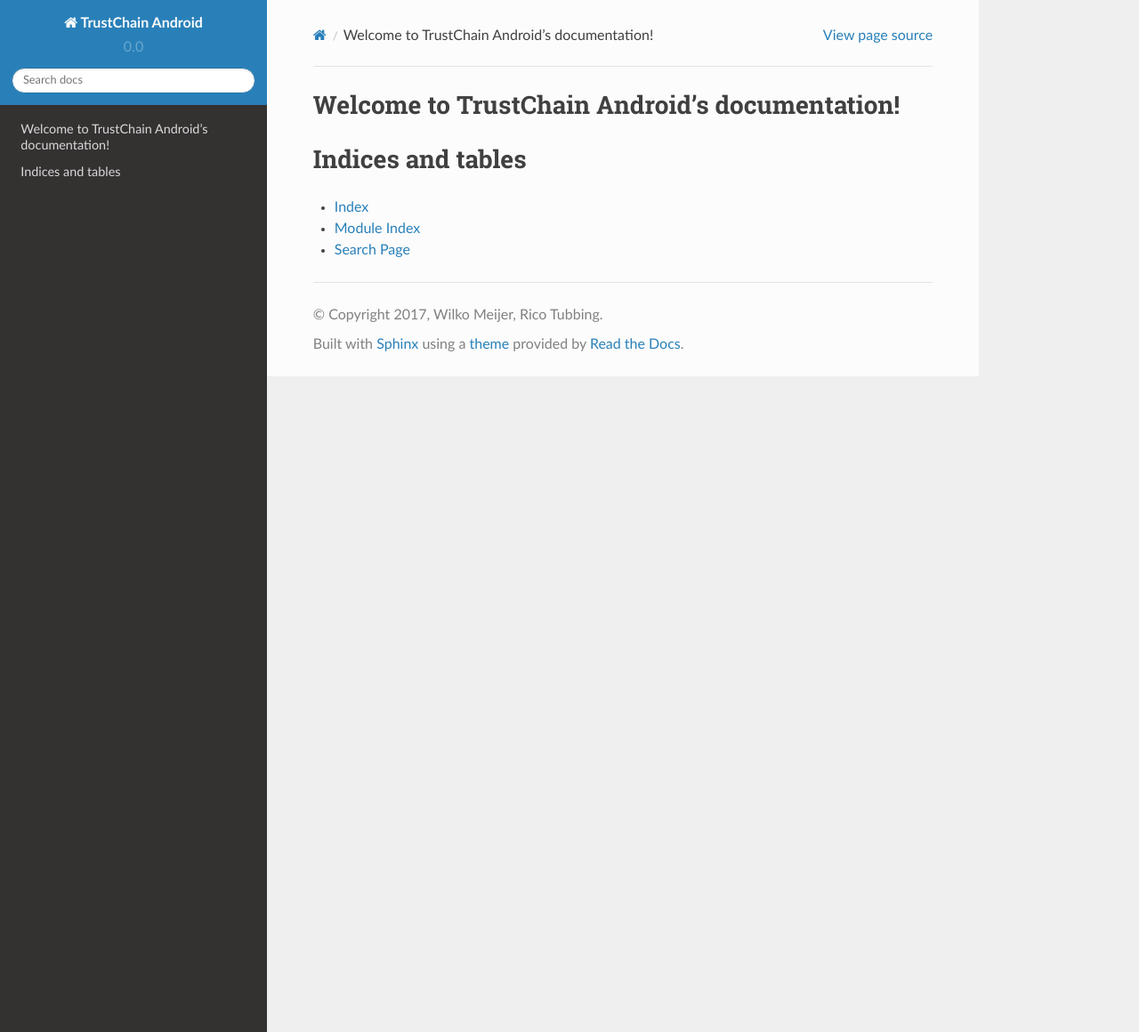
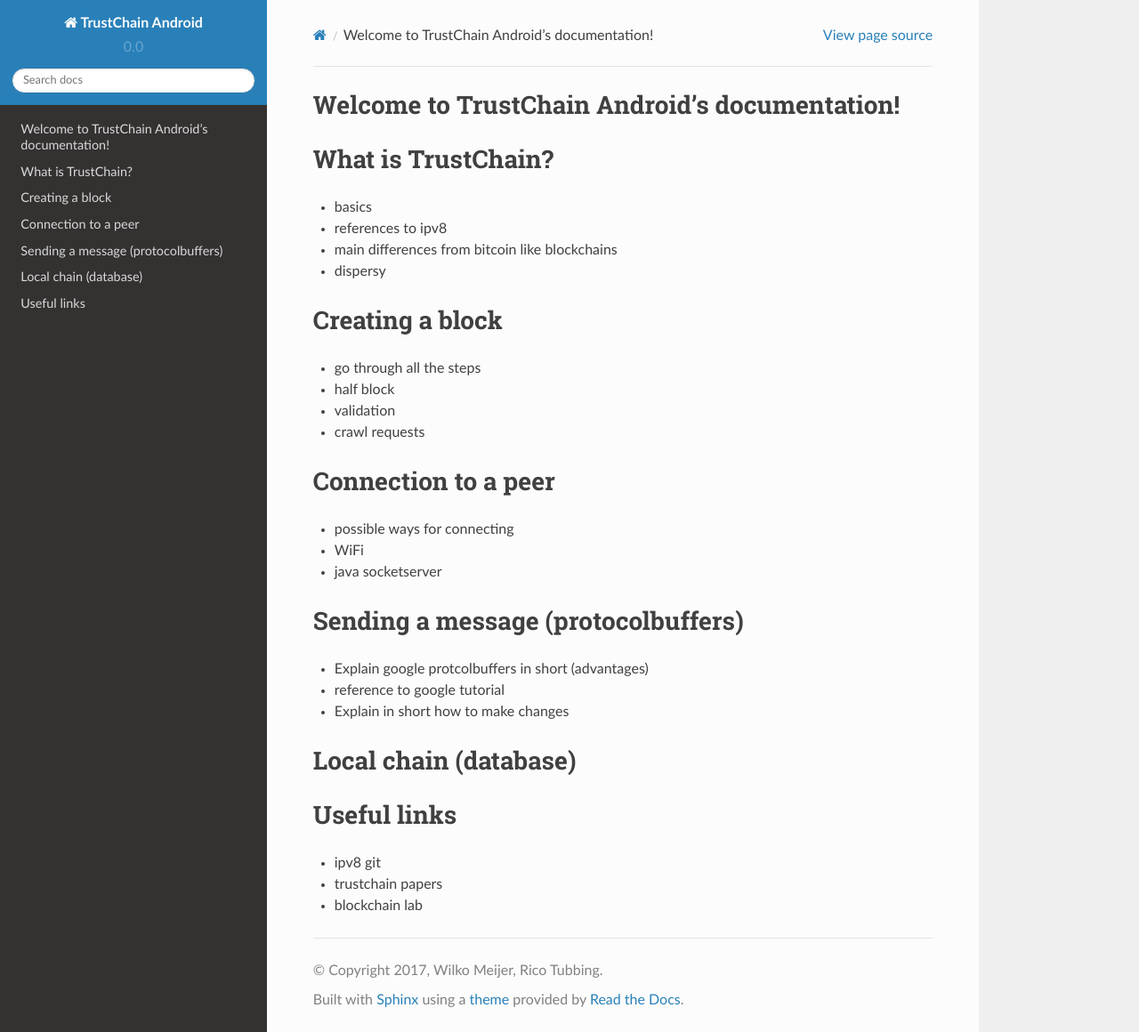
Before and after one commit to GijsWeterings/IdentityChain, a Sphinx documentation site: the page built from docs/source/index.rst, in a window 1280 px wide and 1160 px high. Shown: the whole window at 89% size. Built offline with Sphinx 7.4.7 and the Read the Docs theme 2.0.0, drawn with Linux system fonts in a browser that asks for light colours.

Commit message:
basic text layout

```diff
--- a/docs/source/index.rst
+++ b/docs/source/index.rst
@@ -3,6 +3,7 @@
    You can adapt this file completely to your liking, but it should at least
    contain the root `toctree` directive.
 
+==============================================
 Welcome to TrustChain Android's documentation!
 ==============================================
 
@@ -11,10 +12,50 @@
    :caption: Contents:
 
 
+===================
+What is TrustChain?
+===================
+* basics
+* references to ipv8
+* main differences from bitcoin like blockchains
+* dispersy
 
-Indices and tables
-==================
 
-* :ref:`genindex`
-* :ref:`modindex`
-* :ref:`search`
+
+================
+Creating a block
+================
+* go through all the steps
+* half block
+* validation
+* crawl requests
+
+
+
+====================
+Connection to a peer
+====================
+* possible ways for connecting
+* WiFi
+* java socketserver
+
+
+===================================
+Sending a message (protocolbuffers)
+===================================
+* Explain google protcolbuffers in short (advantages)
+* reference to google tutorial
+* Explain in short how to make changes
+
+======================
+Local chain (database)
+======================
+
+
+
+============
+Useful links
+============
+* ipv8 git
+* trustchain papers
+* blockchain lab
```
